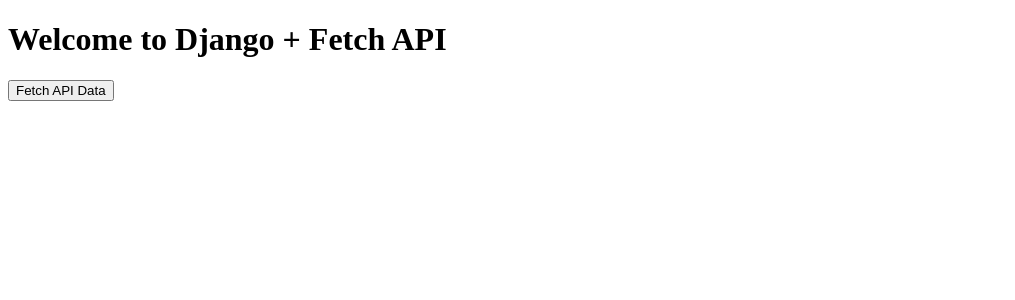
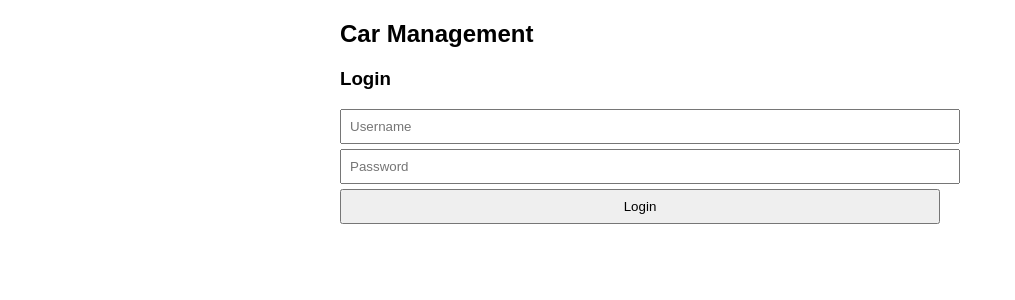
Before and after one commit to akshayMi7/CarGarage, a Django app: page / in a window 1280 px wide. Shown: the top 300 px of the page, without its empty margins (0-1015 px from the left). Run offline with Django 5.2, Linux system fonts and the light colour scheme.

Commit message:
push 6 added some of frontend part

```diff
--- a/car_management/cars/views.py
+++ b/car_management/cars/views.py
@@ -15,6 +15,7 @@
 
 def frontview(request):
     # This function will render the 'home.html' template
+    return render(request, 'base2.html')
     return render(request, 'base.html')
 
 @api_view(['POST'])
--- a/car_management/templates/base.html
+++ b/car_management/templates/base.html
@@ -3,26 +3,20 @@
 <head>
     <meta charset="UTF-8">
     <meta name="viewport" content="width=device-width, initial-scale=1.0">
-    <title>Fetch API with Django</title>
+    <title>React Without Build</title>
+    <script src="https://unpkg.com/react@17/umd/react.development.js" crossorigin></script>
+    <script src="https://unpkg.com/react-dom@17/umd/react-dom.development.js" crossorigin></script>
+    <script src="https://unpkg.com/babel-standalone@6.26.0/babel.min.js"></script>
 </head>
 <body>
-    <h1>Welcome to Django + Fetch API</h1>
-    <button id="fetchButton">Fetch API Data</button>
-    <div id="result"></div>
+    <div id="root"></div>
 
-    <script>
-        // JavaScript to fetch data from Django API
-        document.getElementById('fetchButton').addEventListener('click', function() {
-            fetch('/api/hello/')
-                .then(response => response.json()) // Parse JSON response
-                .then(data => {
-                    // Display the result in the "result" div
-                    document.getElementById('result').textContent = data.message;
-                })
-                .catch(error => {
-                    console.error('Error fetching data:', error);
-                });
-        });
+    <script type="text/babel">
+        function App() {
+            return <h1>Hello, React Without Build!</h1>;
+        }
+
+        ReactDOM.render(<App />, document.getElementById("root"));
     </script>
 </body>
 </html>
--- /dev/null
+++ b/car_management/templates/base2.html
@@ -0,0 +1,174 @@
+<!DOCTYPE html>
+<html lang="en">
+<head>
+    <meta charset="UTF-8">
+    <meta name="viewport" content="width=device-width, initial-scale=1.0">
+    <title>Car Management SPA</title>
+    <style>
+        body { font-family: Arial, sans-serif; margin: 20px; }
+        .hidden { display: none; }
+        .container { max-width: 600px; margin: auto; }
+        input, button, textarea { display: block; width: 100%; margin: 5px 0; padding: 8px; }
+    </style>
+</head>
+<body>
+
+    <div class="container">
+        <h2>Car Management</h2>
+
+        <!-- Login Form -->
+        <div id="loginForm">
+            <h3>Login</h3>
+            <input type="text" id="username" placeholder="Username">
+            <input type="password" id="password" placeholder="Password">
+            <button onclick="login()">Login</button>
+        </div>
+
+        <!-- Dashboard -->
+        <div id="dashboard" class="hidden">
+            <button onclick="logout()">Logout</button>
+            <h3>My Cars</h3>
+            <input type="text" id="search" placeholder="Search Cars..." onkeyup="searchCars()">
+            <button onclick="showAddCarForm()">Add Car</button>
+            <ul id="carList"></ul>
+        </div>
+
+        <!-- Add Car Form -->
+        <div id="addCarForm" class="hidden">
+            <h3>Add a Car</h3>
+            <input type="text" id="carTitle" placeholder="Car Title">
+            <textarea id="carDescription" placeholder="Car Description"></textarea>
+            <input type="text" id="carTags" placeholder="Tags (comma separated)">
+            <input type="file" id="carImages" multiple>
+            <button onclick="addCar()">Submit</button>
+            <button onclick="hideAddCarForm()">Cancel</button>
+        </div>
+
+        <!-- Car Details -->
+        <div id="carDetail" class="hidden">
+            <h3>Car Details</h3>
+            <p id="carTitleDetail"></p>
+            <p id="carDescriptionDetail"></p>
+            <p id="carTagsDetail"></p>
+            <button onclick="deleteCar()">Delete</button>
+            <button onclick="showUpdateCarForm()">Update</button>
+        </div>
+    </div>
+
+    <script>
+        const API_URL = "http://127.0.0.1:8000/api";
+        let authToken = localStorage.getItem("token") || "";
+
+        function show(elementId) { document.getElementById(elementId).classList.remove("hidden"); }
+        function hide(elementId) { document.getElementById(elementId).classList.add("hidden"); }
+
+        // LOGIN FUNCTION
+        function login() {
+            const username = document.getElementById("username").value;
+            const password = document.getElementById("password").value;
+
+            fetch(`${API_URL}/login/`, {
+                method: "POST",
+                headers: { "Content-Type": "application/json" },
+                body: JSON.stringify({ username, password })
+            })
+            .then(res => res.json())
+            .then(data => {
+                if (data.token) {
+                    authToken = data.token;
+                    localStorage.setItem("token", authToken);
+                    loadCars();
+                } else {
+                    alert("Login failed!");
+                }
+            });
+        }
+
+        function logout() {
+            authToken = "";
+            localStorage.removeItem("token");
+            hide("dashboard");
+            show("loginForm");
+        }
+
+        // FETCH USER'S CARS
+        function loadCars() {
+            if (!authToken) { show("loginForm"); return; }
+
+            fetch(`${API_URL}/cars/`, { headers: { Authorization: `Token ${authToken}` } })
+            .then(res => res.json())
+            .then(data => {
+                document.getElementById("carList").innerHTML = data.map(car =>
+                    `<li onclick="viewCar(${car.id})">${car.title}</li>`
+                ).join("");
+                hide("loginForm");
+                show("dashboard");
+            });
+        }
+
+        function searchCars() {
+            const query = document.getElementById("search").value;
+
+            fetch(`${API_URL}/cars/search/?q=${query}`, { headers: { Authorization: `Token ${authToken}` } })
+            .then(res => res.json())
+            .then(data => {
+                document.getElementById("carList").innerHTML = data.map(car =>
+                    `<li onclick="viewCar(${car.id})">${car.title}</li>`
+                ).join("");
+            });
+        }
+
+        // ADD CAR FUNCTION
+        function showAddCarForm() { show("addCarForm"); }
+        function hideAddCarForm() { hide("addCarForm"); }
+
+        function addCar() {
+            const title = document.getElementById("carTitle").value;
+            const description = document.getElementById("carDescription").value;
+            const tags = document.getElementById("carTags").value.split(",");
+
+            const formData = new FormData();
+            formData.append("title", title);
+            formData.append("description", description);
+            formData.append("tags", JSON.stringify(tags));
+
+            const images = document.getElementById("carImages").files;
+            for (let i = 0; i < images.length; i++) {
+                formData.append("uploaded_images", images[i]);
+            }
+
+            fetch(`${API_URL}/cars/`, {
+                method: "POST",
+                headers: { Authorization: `Token ${authToken}` },
+                body: formData
+            })
+            .then(() => { hideAddCarForm(); loadCars(); });
+        }
+
+        // VIEW CAR DETAILS
+        function viewCar(id) {
+            fetch(`${API_URL}/cars/${id}/`, { headers: { Authorization: `Token ${authToken}` } })
+            .then(res => res.json())
+            .then(car => {
+                document.getElementById("carTitleDetail").innerText = `Title: ${car.title}`;
+                document.getElementById("carDescriptionDetail").innerText = `Description: ${car.description}`;
+                document.getElementById("carTagsDetail").innerText = `Tags: ${car.tags.join(", ")}`;
+                show("carDetail");
+            });
+        }
+
+        // DELETE CAR FUNCTION
+        function deleteCar(id) {
+            fetch(`${API_URL}/cars/${id}/`, {
+                method: "DELETE",
+                headers: { Authorization: `Token ${authToken}` }
+            })
+            .then(() => { hide("carDetail"); loadCars(); });
+        }
+
+        // LOAD DATA ON START
+        if (authToken) { loadCars(); }
+    </script>
+
+</body>
+</html>
```
Also changed, not shown: car_management/db.sqlite3, car_management/media/car_images/dropdown_s2nueUn.png (added).
